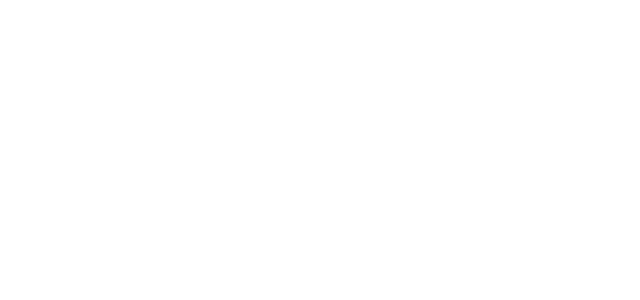
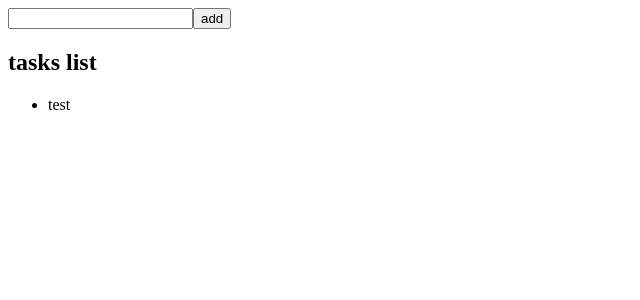
Before and after one commit to HannaTkachenko/todo, a React (Create React App) app: page / in a window 1280 px wide. Shown: the top 300 px of the page, without its empty margins (0-640 px from the left). Built offline with nearby package versions, Linux system fonts and the light colour scheme.

Commit message:
Link Todo in App

```diff
--- a/src/App.css
+++ /dev/null
@@ -1,38 +0,0 @@
-.App {
-  text-align: center;
-}
-
-.App-logo {
-  height: 40vmin;
-  pointer-events: none;
-}
-
-@media (prefers-reduced-motion: no-preference) {
-  .App-logo {
-    animation: App-logo-spin infinite 20s linear;
-  }
-}
-
-.App-header {
-  background-color: #282c34;
-  min-height: 100vh;
-  display: flex;
-  flex-direction: column;
-  align-items: center;
-  justify-content: center;
-  font-size: calc(10px + 2vmin);
-  color: white;
-}
-
-.App-link {
-  color: #61dafb;
-}
-
-@keyframes App-logo-spin {
-  from {
-    transform: rotate(0deg);
-  }
-  to {
-    transform: rotate(360deg);
-  }
-}
--- a/src/App.js
+++ b/src/App.js
@@ -1,10 +1,10 @@
-
-import './App.css';
+import Todo from './components/Todo/';
 
 function App() {
   return (
-    <div>
-    </div>
+    <>
+    <Todo/>
+    </>
   );
 }
 
--- a/src/components/Todo/index.js
+++ b/src/components/Todo/index.js
@@ -1,7 +1,7 @@
 import React from "react";
 import { Formik, Form, Field } from "formik";
-import { useTodo } from "../../hooks";
-//реекспорт настроить!!!
+import { useTodo } from "./../../hooks";
+
 
 const Todo = () => {
   const { tasks, setTasks, addTask, setDoneTask, deleteTask } = useTodo([
--- /dev/null
+++ b/src/hooks/index.js
@@ -0,0 +1 @@
+export {default as useTodo} from './useTodo';
--- a/src/hooks/useTodo.js
+++ b/src/hooks/useTodo.js
@@ -1,7 +1,7 @@
-import { useState, useEffect } from "react";
+import { useState } from "react";
 
-const useTodo = () => {
-  const [tasks, setTasks] = useState([initialValue]);
+const useTodo = (initialValue) => {
+  const [tasks, setTasks] = useState(initialValue);
 
   return {
     tasks,
--- a/src/index.css
+++ /dev/null
@@ -1,13 +0,0 @@
-body {
-  margin: 0;
-  font-family: -apple-system, BlinkMacSystemFont, 'Segoe UI', 'Roboto', 'Oxygen',
-    'Ubuntu', 'Cantarell', 'Fira Sans', 'Droid Sans', 'Helvetica Neue',
-    sans-serif;
-  -webkit-font-smoothing: antialiased;
-  -moz-osx-font-smoothing: grayscale;
-}
-
-code {
-  font-family: source-code-pro, Menlo, Monaco, Consolas, 'Courier New',
-    monospace;
-}
--- a/src/index.js
+++ b/src/index.js
@@ -1,6 +1,5 @@
 import React from 'react';
 import ReactDOM from 'react-dom/client';
-import './index.css';
 import App from './App';
 import reportWebVitals from './reportWebVitals';
 
```
